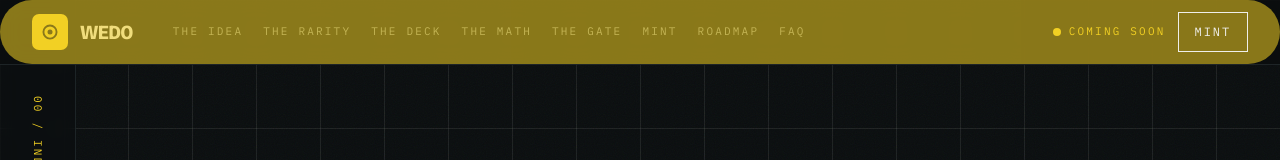
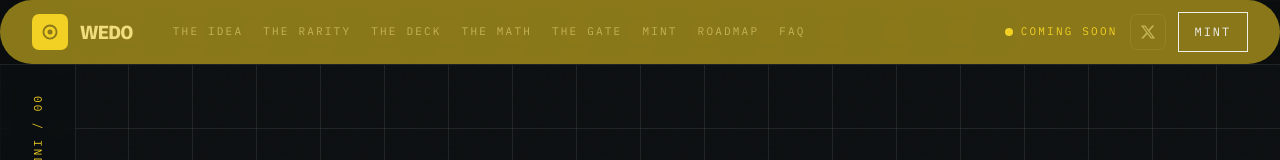
Before and after one commit to yusufsafary/wedonft, a React (Vite) app: page / in a window 1280 px wide. Shown: the top 160 px of the page. Built offline with nearby package versions, Linux system fonts and the light colour scheme.

Commit message:
feat: tautan X @wedowtf di nav & footer

```diff
--- a/src/components/Footer.tsx
+++ b/src/components/Footer.tsx
@@ -18,6 +18,7 @@ export default function Footer() {
           </nav>
           <div className="flex flex-col gap-2">
             <a className="label text-[11px] text-ash hover:text-volt transition-colors" href={CONFIG.links.github} target="_blank" rel="noreferrer">GitHub ↗</a>
+            <a className="label text-[11px] text-ash hover:text-volt transition-colors" href={CONFIG.links.x} target="_blank" rel="noreferrer">X — @wedowtf ↗</a>
             <a className="label text-[11px] text-ash hover:text-volt transition-colors" href="/wedo-skill.md" target="_blank" rel="noreferrer">Agent skill file ↗</a>
             <a className="label text-[11px] text-ash hover:text-volt transition-colors" href="/deck.json" target="_blank" rel="noreferrer">The deck (JSON) ↗</a>
           </div>
--- a/src/components/Nav.tsx
+++ b/src/components/Nav.tsx
@@ -25,6 +25,9 @@ export default function Nav() {
             <span className="pulse-dot inline-block size-2 rounded-full" style={{ background: statusTone(status) }} />
             {statusLabel(status)}
           </span>
+          <a href={CONFIG.links.x} target="_blank" rel="noreferrer" aria-label="WEDO on X — @wedowtf" className="grid size-9 place-items-center rounded-[7px] border border-steel/70 text-ash hover:text-paper hover:border-paper/50 transition-colors">
+            <svg viewBox="0 0 24 24" className="size-4" aria-hidden="true"><path d="M18.244 2.25h3.308l-7.227 8.26 8.502 11.24H16.17l-5.214-6.817L4.99 21.75H1.68l7.73-8.835L1.254 2.25H8.08l4.713 6.231zm-1.161 17.52h1.833L7.084 4.126H5.117z" fill="currentColor" /></svg>
+          </a>
           <a href="#mint" className="btn btn-solid !py-2.5 !px-4 text-[11px]"><span>Mint</span></a>
         </div>
       </div>
--- a/src/config.ts
+++ b/src/config.ts
@@ -71,6 +71,7 @@ export const CONFIG = {
 
   links: {
     github: "https://github.com/yusufsafary/wedonft",
+    x: "https://x.com/wedowtf",
     bscscan: "",
   },
 } as const;
```
